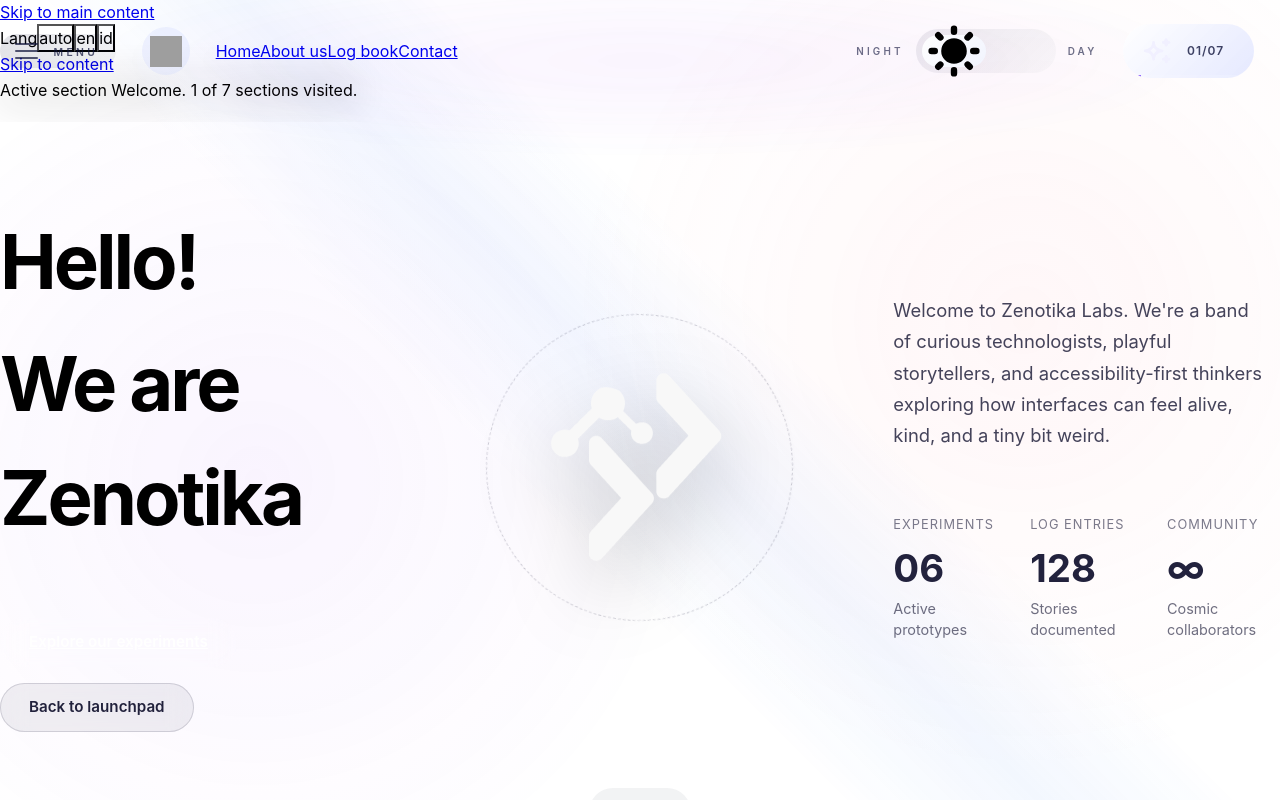
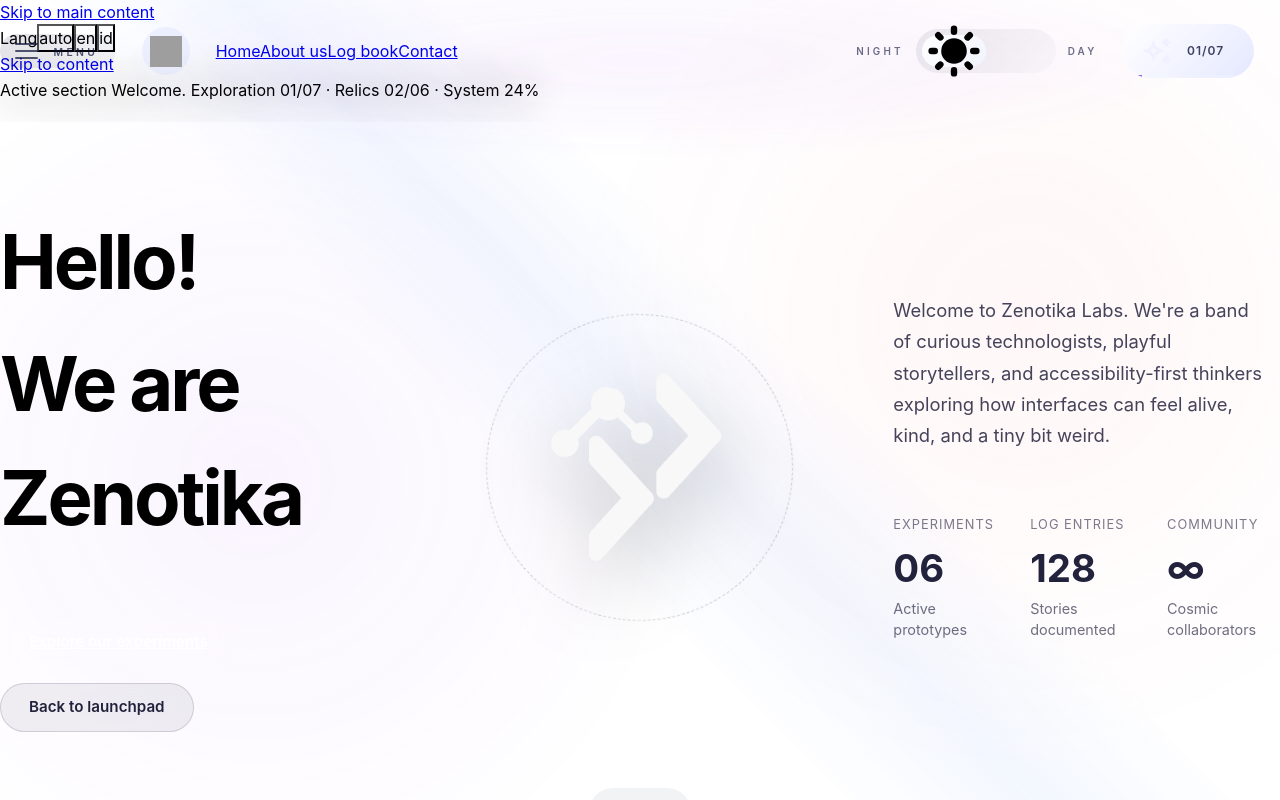
Before and after one commit to aphroditekenny/zenotika, a React (Vite) app: page / in a window 1280 px wide. Both pictures are taken after a click on the button "Enter the Zenotika core experience". Shown: the top 800 px of the page. Built offline with nearby package versions, Linux system fonts and the light colour scheme; grey boxes are pictures that could not be loaded.

Commit message:
refactor: Centralize scavenger hunt item definitions and unify progress tracking across components

```diff
--- a/src/components/Header.tsx
+++ b/src/components/Header.tsx
@@ -8,6 +8,8 @@ import { checkForUpdates } from '@/utils/swUpdates';
 import type { SectionDescriptor } from '@/hooks/useSectionTracker';
 import ActiveSectionLink from './ActiveSectionLink';
 import { loadLogBookSectionModule, loadFooterSectionModule } from './HomePage';
+import { useUnifiedProgress } from '@/hooks/useUnifiedProgress';
+// (No direct use of HUNT_ITEMS here yet, but unified progress hook depends on that module.)
 import usePrefetchOnIntent from '@/hooks/usePrefetchOnIntent';
 
 interface HeaderProps {
@@ -235,7 +237,9 @@ function Header({ onBackToLanding, breadcrumb }: HeaderProps) {
   const hasBreadcrumb = crumbSegments.length > 0;
   const visitedCount = breadcrumbState.visitedIds.length;
   const totalSections = breadcrumbState.sections.length;
-  const progressPercent = totalSections > 0 ? Math.min(100, Math.round((visitedCount / totalSections) * 100)) : 0;
+  const unified = useUnifiedProgress({ visitedCount, totalSections });
+  // For backward compatibility, retain original progress bar percent (exploration) but we also show unified.completion in narrative.
+  const progressPercent = unified.explorationPercent;
   const mobileBreadcrumbText = breadcrumbState.activeSection
     ? `${breadcrumbState.activeSection.label} · ${visitedCount}/${totalSections}`
     : 'Home';
@@ -249,20 +253,15 @@ function Header({ onBackToLanding, breadcrumb }: HeaderProps) {
   ].filter(Boolean).join(' ');
 
   const menuHighlights = useMemo(() => {
-    const total = totalSections;
-    const visited = visitedCount;
-    const completion = total > 0 ? Math.round((visited / total) * 100) : 0;
-
     const activeLabel = breadcrumbState.activeSection?.label ?? 'Starter log';
     const nextSection = breadcrumbState.sections.find((section) => !breadcrumbState.visitedIds.includes(section.id));
     const nextLabel = nextSection?.label ?? 'Explore the archive';
-
     return {
-      completion,
+      completion: unified.completion,
       activeLabel,
       nextLabel,
     };
-  }, [breadcrumbState.activeSection?.label, breadcrumbState.sections, breadcrumbState.visitedIds, totalSections, visitedCount]);
+  }, [breadcrumbState.activeSection?.label, breadcrumbState.sections, breadcrumbState.visitedIds, unified.completion]);
 
   // Focus trap & restoration for menu
   useEffect(() => {
@@ -427,7 +426,7 @@ function Header({ onBackToLanding, breadcrumb }: HeaderProps) {
                       />
                     </svg>
                   </span>
-                  <span className="zen-collection-button__count">
+                  <span className="zen-collection-button__count" title={`Sections ${String(visitedCount).padStart(2,'0')}/${String(totalSections).padStart(2,'0')} · Relics ${String(unified.collectedCount).padStart(2,'0')}/${String(unified.totalCollectibles).padStart(2,'0')}`}>
                     <span className="zen-count__value">{String(visitedCount).padStart(2, '0')}</span>
                     <span className="zen-count__divider">/</span>
                     <span className="zen-count__total">{String(totalSections).padStart(2, '0')}</span>
@@ -484,8 +483,8 @@ function Header({ onBackToLanding, breadcrumb }: HeaderProps) {
 
           <div className="zen-header__status" role="status" aria-live="polite">
             {breadcrumbState.activeSection
-              ? `Active section ${breadcrumbState.activeSection.label}. ${breadcrumbState.visitedSections.length} of ${breadcrumbState.sections.length} sections visited.`
-              : 'Viewing home section'}
+              ? `Active section ${breadcrumbState.activeSection.label}. ${unified.statusLine}`
+              : `Viewing home section. ${unified.statusLine}`}
           </div>
         </div>
       </div>
--- a/src/components/HomePage.tsx
+++ b/src/components/HomePage.tsx
@@ -419,58 +419,8 @@ const BOOT_SEQUENCE_LINES = [
   "C:\\> ZENOTIKA.EXE",
 ];
 
-interface HuntItem {
-  id: string;
-  name: string;
-  description: string;
-  icon: string;
-  initiallyCollected?: boolean;
-}
-
-const HUNT_ITEMS: HuntItem[] = [
-  {
-    id: "crab",
-    name: "Crab",
-    description: "Spotted near the footer tidepools.",
-    icon: "/ZENO-05.svg",
-    initiallyCollected: true,
-  },
-  {
-    id: "gem",
-    name: "Gem",
-    description: "Prismatic shard embedded in the header glow.",
-    icon: "/ZENO-08.svg",
-    initiallyCollected: true,
-  },
-  {
-    id: "coin",
-    name: "Coin",
-    description: "Found orbiting the Zen progress capsule.",
-    icon: "/share.svg",
-    initiallyCollected: false,
-  },
-  {
-    id: "book",
-    name: "Book",
-    description: "Hidden within the log book archives.",
-    icon: "/share.png",
-  },
-  {
-    id: "chick",
-    name: "Chick",
-    description: "Peeks out when accessibility tools are enabled.",
-    icon: "/pwa-192x192.png",
-  },
-  {
-    id: "key",
-    name: "Key",
-    description: "Rumoured to unlock the upcoming Rooms release.",
-    icon: "/pwa-512x512-maskable.png",
-  },
-];
-
-const HUNT_STORAGE_KEY = "zenotika-hunt-progress";
-const DEFAULT_COLLECTED_IDS = HUNT_ITEMS.filter((item) => item.initiallyCollected).map((item) => item.id);
+// Hunt data moved to centralized module for unified progress calculations.
+import { HUNT_ITEMS, HUNT_STORAGE_KEY, DEFAULT_COLLECTED_IDS, HUNT_PROGRESS_EVENT, type HuntItem } from '@/data/huntItems';
 
 const HERO_STATS = [
   { label: "Experiments", value: "06", detail: "Active prototypes" },
@@ -758,7 +708,9 @@ const ScavengerHuntSection = memo(function ScavengerHuntSection({ reducedMotion
     }
 
     try {
-      window.localStorage.setItem(HUNT_STORAGE_KEY, JSON.stringify(Array.from(collectedSet)));
+  window.localStorage.setItem(HUNT_STORAGE_KEY, JSON.stringify(Array.from(collectedSet)));
+  // Dispatch global progress event so header / other listeners update live.
+  window.dispatchEvent(new CustomEvent(HUNT_PROGRESS_EVENT, { detail: { collected: Array.from(collectedSet) } }));
     } catch (error) {
       console.warn("[scavenger-hunt] failed to persist progress", error);
     }
@@ -795,6 +747,13 @@ const ScavengerHuntSection = memo(function ScavengerHuntSection({ reducedMotion
         `${item.name} ${wasCollected ? "marked as hidden" : "marked as collected"}. ${String(updatedCount).padStart(2, "0")} of ${String(totalItems).padStart(2, "0")} found.`
       );
 
+      // Persist + emit after mutation to reflect new state externally.
+      try {
+        window.localStorage.setItem(HUNT_STORAGE_KEY, JSON.stringify(Array.from(next)));
+        window.dispatchEvent(new CustomEvent(HUNT_PROGRESS_EVENT, { detail: { collected: Array.from(next) } }));
+      } catch {
+        // ignore write errors
+      }
       return next;
     });
   };
--- /dev/null
+++ b/src/data/huntItems.ts
@@ -0,0 +1,64 @@
+// Centralized scavenger hunt item definitions for shared progress calculations.
+// Extracted from HomePage.tsx to enable unified progress tracking in the Header
+// and other components without importing the heavy HomePage module.
+
+export interface HuntItem {
+  id: string;
+  name: string;
+  description: string;
+  icon: string;
+  initiallyCollected?: boolean;
+}
+
+export const HUNT_ITEMS: HuntItem[] = [
+  {
+    id: "crab",
+    name: "Crab",
+    description: "Spotted near the footer tidepools.",
+    icon: "/ZENO-05.svg",
+    initiallyCollected: true,
+  },
+  {
+    id: "gem",
+    name: "Gem",
+    description: "Prismatic shard embedded in the header glow.",
+    icon: "/ZENO-08.svg",
+    initiallyCollected: true,
+  },
+  {
+    id: "coin",
+    name: "Coin",
+    description: "Found orbiting the Zen progress capsule.",
+    icon: "/share.svg",
+    initiallyCollected: false,
+  },
+  {
+    id: "book",
+    name: "Book",
+    description: "Hidden within the log book archives.",
+    icon: "/share.png",
+  },
+  {
+    id: "chick",
+    name: "Chick",
+    description: "Peeks out when accessibility tools are enabled.",
+    icon: "/pwa-192x192.png",
+  },
+  {
+    id: "key",
+    name: "Key",
+    description: "Rumoured to unlock the upcoming Rooms release.",
+    icon: "/pwa-512x512-maskable.png",
+  },
+];
+
+export const HUNT_STORAGE_KEY = "zenotika-hunt-progress";
+export const DEFAULT_COLLECTED_IDS = HUNT_ITEMS.filter((item) => item.initiallyCollected).map((item) => item.id);
+
+// Custom event name dispatched whenever hunt progress mutates.
+export const HUNT_PROGRESS_EVENT = "zen:hunt-progress";
+
+export interface HuntProgressDetail { collected: string[]; }
+
+// Ensure the file is treated as a module even if tree-shaken.
+export const __HUNT_ITEMS_VERSION__ = 1 as const;
--- /dev/null
+++ b/src/hooks/useUnifiedProgress.ts
@@ -0,0 +1,84 @@
+import { useEffect, useMemo, useState } from 'react';
+import { HUNT_ITEMS, HUNT_STORAGE_KEY, HUNT_PROGRESS_EVENT, DEFAULT_COLLECTED_IDS, HuntProgressDetail } from '@/data/huntItems';
+
+interface UnifiedProgressInput {
+  visitedCount: number;
+  totalSections: number;
+}
+
+interface UnifiedProgressResult {
+  visitedCount: number;
+  totalSections: number;
+  collectedCount: number;
+  totalCollectibles: number;
+  // 0-100 integer combined completion (simple average for now)
+  completion: number;
+  explorationPercent: number;
+  collectionPercent: number;
+  statusLine: string; // Narrative + accessible summary
+}
+
+// Reads hunt progress from localStorage (SSR safe) with graceful fallback.
+function readCollectedSet(): Set<string> {
+  if (typeof window === 'undefined') return new Set(DEFAULT_COLLECTED_IDS);
+  try {
+    const raw = window.localStorage.getItem(HUNT_STORAGE_KEY);
+    if (!raw) return new Set(DEFAULT_COLLECTED_IDS);
+    const parsed = JSON.parse(raw);
+    if (Array.isArray(parsed)) {
+      return new Set(parsed.filter((x): x is string => typeof x === 'string'));
+    }
+  } catch {
+    // ignore
+  }
+  return new Set(DEFAULT_COLLECTED_IDS);
+}
+
+/**
+ * Combine section exploration progress & scavenger hunt collection into a unified metric.
+ * Currently uses a simple arithmetic mean. Future: weight, decay, or phase-aware scaling.
+ */
+export function useUnifiedProgress({ visitedCount, totalSections }: UnifiedProgressInput): UnifiedProgressResult {
+  const [collectedSet, setCollectedSet] = useState<Set<string>>(() => readCollectedSet());
+
+  // Subscribe to hunt progress mutation events so header reflects live changes without prop drilling.
+  useEffect(() => {
+    const handler = (e: Event) => {
+      const detail = (e as CustomEvent<HuntProgressDetail>).detail;
+      if (detail && Array.isArray(detail.collected)) {
+        setCollectedSet(new Set(detail.collected));
+      } else {
+        setCollectedSet(readCollectedSet());
+      }
+    };
+    window.addEventListener(HUNT_PROGRESS_EVENT, handler as EventListener);
+    return () => window.removeEventListener(HUNT_PROGRESS_EVENT, handler as EventListener);
+  }, []);
+
+  const totalCollectibles = HUNT_ITEMS.length;
+  const collectedCount = collectedSet.size;
+
+  const explorationPercent = totalSections > 0 ? (visitedCount / totalSections) * 100 : 0;
+  const collectionPercent = totalCollectibles > 0 ? (collectedCount / totalCollectibles) * 100 : 0;
+  const completion = Math.round(((explorationPercent + collectionPercent) / 2));
+
+  const statusLine = useMemo(() => {
+    // Example: Exploration 03/08 • Relics 04/06 • System 47%
+    const visited = String(visitedCount).padStart(2, '0');
+    const totalSec = String(totalSections).padStart(2, '0');
+    const coll = String(collectedCount).padStart(2, '0');
+    const totalCol = String(totalCollectibles).padStart(2, '0');
+    return `Exploration ${visited}/${totalSec} · Relics ${coll}/${totalCol} · System ${completion}%`; // Keep separators textual for AT clarity.
+  }, [visitedCount, totalSections, collectedCount, totalCollectibles, completion]);
+
+  return {
+    visitedCount,
+    totalSections,
+    collectedCount,
+    totalCollectibles,
+    completion,
+    explorationPercent,
+    collectionPercent,
+    statusLine,
+  };
+}
```
Also changed, not shown: 2 other files (tests, documents, lock files or other folders).
